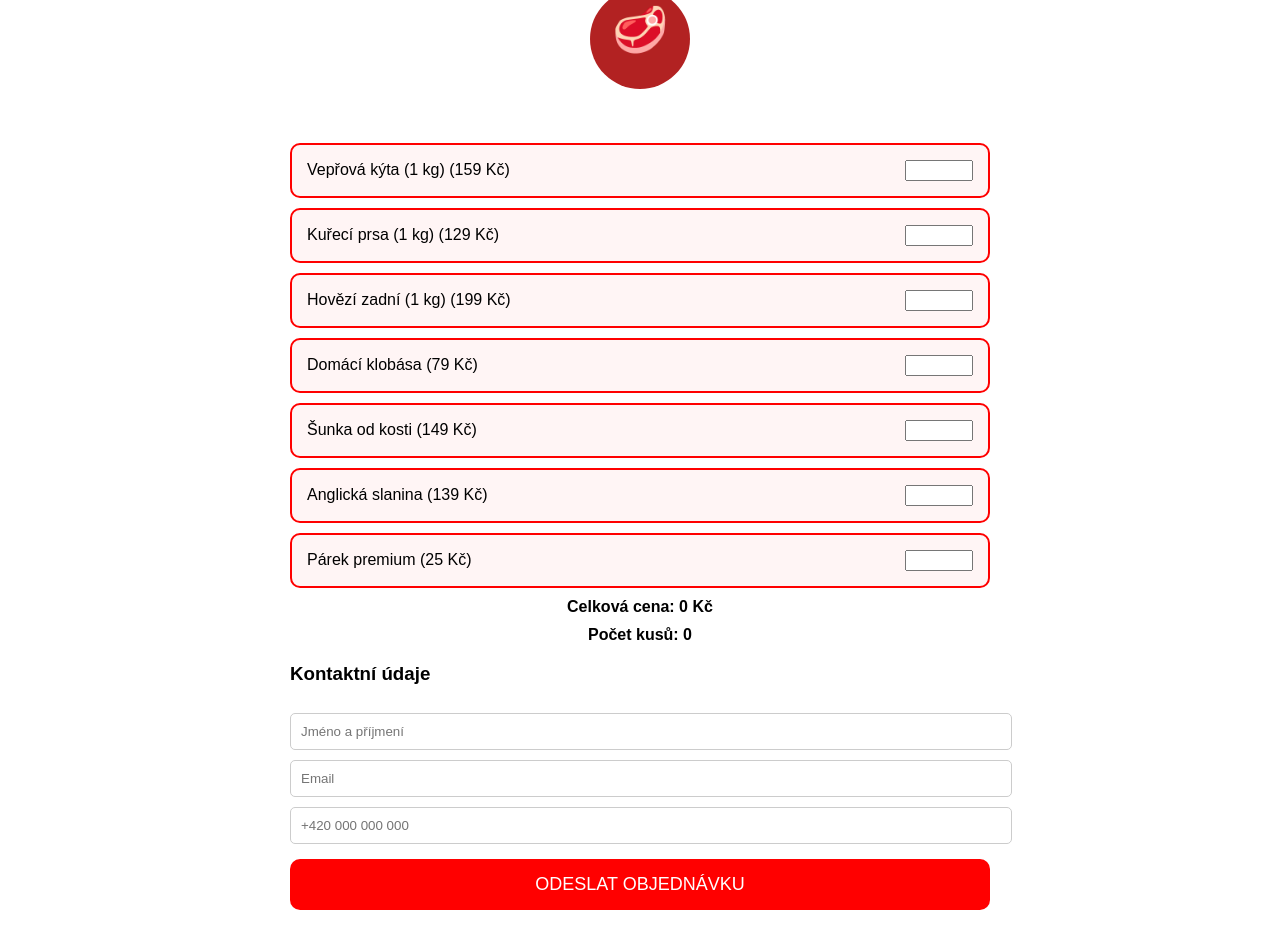
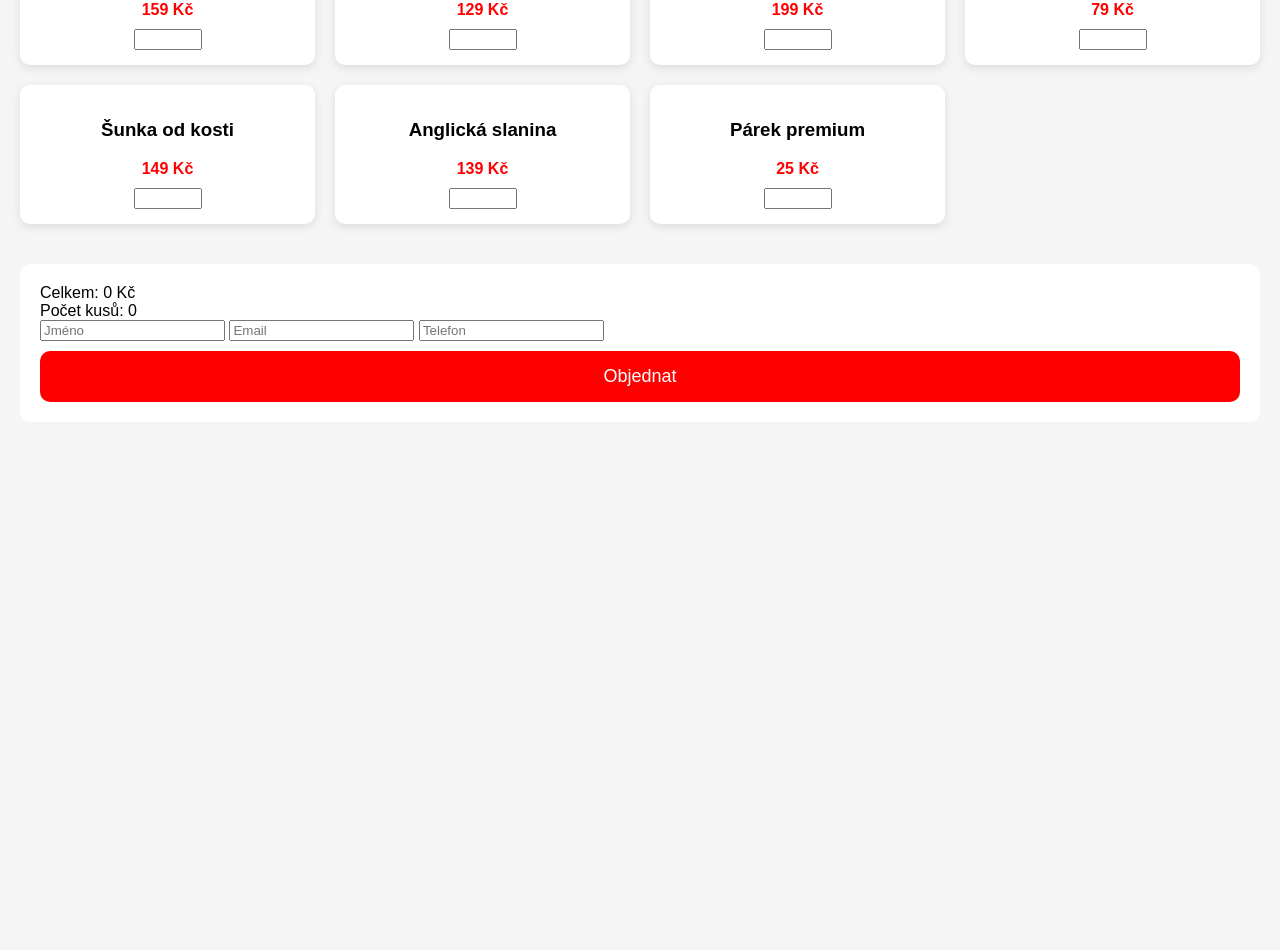
Before and after one commit to bobcqqq/P2A-zdrahal-app26, a plain HTML site: page index.html in a window 1280 px wide. Shown: the part 161-1111 px from the top of the page. After the commit the page ends 800 px from the top, so only its background shows below. Drawn offline with Linux system fonts and the light colour scheme.

Commit message:
Update index.html

```diff
--- a/index.html
+++ b/index.html
@@ -6,61 +6,77 @@
 
 <style>
 body {
+ margin: 0;
  font-family: Arial;
- background: white;
+ background: #f5f5f5;
+}
+
+/* ✅ HEADER */
+header {
+ background: #b22222;
+ color: white;
+ padding: 15px;
+ display: flex;
+ justify-content: space-between;
+ align-items: center;
+}
+
+header h1 {
  margin: 0;
 }
 
-header {
- text-align: center;
- background: #b22222;
- color: white;
+.logo img {
+ height: 50px;
+}
+
+/* ✅ GRID */
+#items {
+ display: grid;
+ grid-template-columns: repeat(auto-fit, minmax(250px, 1fr));
+ gap: 20px;
  padding: 20px;
 }
 
-.container {
- max-width: 700px;
- margin: 20px auto;
- padding: 20px;
+/* ✅ KARTA PRODUKTU */
+.card {
+ background: white;
+ border-radius: 10px;
+ padding: 15px;
+ box-shadow: 0 3px 10px rgba(0,0,0,0.1);
+ transition: 0.3s;
+ text-align: center;
 }
 
-/* ✅ BOX PRODUKTU */
-.item {
- border: 2px solid red;
- border-radius: 10px;
- padding: 15px;
- margin-bottom: 10px;
- display: flex;
- justify-content: space-between;
- align-items: center;
- background: #fff5f5;
+.card:hover {
+ transform: translateY(-5px);
+ box-shadow: 0 5px 20px rgba(0,0,0,0.2);
 }
 
-/* ✅ INPUTY */
+/* ✅ CENA */
+.price {
+ color: red;
+ font-weight: bold;
+ margin: 10px 0;
+}
+
+/* ✅ INPUT */
 input[type="number"] {
  width: 60px;
 }
 
-input[type="text"], input[type="email"] {
- width: 100%;
- padding: 10px;
- margin-top: 10px;
- border: 1px solid #ccc;
- border-radius: 5px;
+/* ✅ PANEL */
+.panel {
+ background: white;
+ padding: 20px;
+ margin: 20px;
+ border-radius: 10px;
 }
 
-/* ✅ SOUHRN */
-.summary {
- text-align: center;
- font-weight: bold;
- margin-top: 10px;
-}
-
-/* ✅ TLAČÍTKO */
+/* ✅ BUTTON */
 button {
  width: 100%;
  padding: 15px;
- margin-top: 15px;
+ margin-top: 10px;
  font-size: 18px;
  background: red;
  color: white;
@@ -72,159 +88,118 @@ button {
 button:hover {
  background: darkred;
 }
-
-.logo {
- text-align: center;
- margin: 20px;
-}
 </style>
 
 </head>
+
 <body>
 
 <header>
-<h1>Řeznictví U Zlatého nože</h1>
+<h1>🥩 Řeznictví U Zlatého nože</h1>
 </header>
-
-<!-- ✅ LOGO (vygenerované SVG) -->
-<div class="logo">
-<svg width="120" height="120">
- <circle cx="60" cy="60" r="50" fill="#b22222"/>
- <text x="50%" y="55%" text-anchor="middle" font-size="45" fill="white">🥩</text>
-</svg>
-</div>
-
-<div class="container">
 
 <div id="items"></div>
 
-<div id="celkem" class="summary">Celková cena: 0 Kč</div>
-<div id="pocet" class="summary">Počet kusů: 0</div>
+<div class="panel">
+<div id="celkem">Celkem: 0 Kč</div>
+<div id="pocet">Počet kusů: 0</div>
 
-<h3>Kontaktní údaje</h3>
+<input type="text" id="jmeno" placeholder="Jméno">
+<input type="email" id="email" placeholder="Email">
+<input type="text" id="telefon" placeholder="Telefon">
 
-<input type="text" id="jmeno" placeholder="Jméno a příjmení">
-<input type="email" id="email" placeholder="Email">
-<input type="text" id="telefon" placeholder="+420 000 000 000">
-
-<button onclick="odeslatObjednavku()">ODESLAT OBJEDNÁVKU</button>
-
+<button onclick="odeslat()">Objednat</button>
 </div>
 
 <script>
 
 let items = [];
 
-// ✅ načtení CSV
 async function loadCSV() {
- let response = await fetch("data_reznictvi.csv?t=" + Date.now());
- let text = await response.text();
- let lines = text.split("\n");
+ let r = await fetch("data_reznictvi.csv?t=" + Date.now());
+ let t = await r.text();
+ let lines = t.split("\n");
 
  for (let i = 1; i < lines.length; i++) {
   let line = lines[i].trim();
   if (!line) continue;
 
-  let [nazev, cena] = line.split(",");
-
-  items.push({
-   nazev: nazev,
-   cena: parseFloat(cena),
-   mnozstvi: 0
-  });
+  let [n, c] = line.split(",");
+  items.push({nazev: n, cena: parseFloat(c), m: 0});
  }
 
- renderItems();
+ render();
 }
 
-// ✅ vykreslení produktů
-function renderItems() {
+function render() {
  let container = document.getElementById("items");
  container.innerHTML = "";
 
- items.forEach((item, index) => {
-  let div = document.createElement("div");
-  div.className = "item";
+ items.forEach((it, i) => {
+  let card = document.createElement("div");
+  card.className = "card";
 
-  div.innerHTML = `
-    <span>${item.nazev} (${item.cena} Kč)</span>
-    <input type="number" min="0"
-    onchange="updateItem(${index}, this.value)">
+  card.innerHTML = `
+   <h3>${it.nazev}</h3>
+   <div class="price">${it.cena} Kč</div>
+   <input type="number" min="0" onchange="update(${i}, this.value)">
   `;
 
-  container.appendChild(div);
+  container.appendChild(card);
  });
 }
 
-// ✅ změna množství
-function updateItem(index, value) {
- items[index].mnozstvi = parseInt(value) || 0;
- updateSummary();
+function update(i, v) {
+ items[i].m = parseInt(v) || 0;
+ sum();
 }
 
-// ✅ výpočet
-function updateSummary() {
- let celkem = 0;
- let pocet = 0;
+function sum() {
+ let cel = 0, poc = 0;
 
- items.forEach(item => {
-  celkem += item.cena * item.mnozstvi;
-  pocet += item.mnozstvi;
+ items.forEach(it => {
+  cel += it.cena * it.m;
+  poc += it.m;
  });
 
- document.getElementById("celkem").innerText =
-  "Celková cena: " + celkem + " Kč";
-
- document.getElementById("pocet").innerText =
-  "Počet kusů: " + pocet;
+ document.getElementById("celkem").innerText = "Celkem: " + cel + " Kč";
+ document.getElementById("pocet").innerText = "Počet: " + poc;
 }
 
-// ✅ odeslání (OPRAVENO)
-function odeslatObjednavku() {
+function odeslat() {
+ let j = jmeno.value.trim();
+ let e = email.value.trim();
+ let t = telefon.value.trim();
 
- let jmeno = document.getElementById("jmeno").value.trim();
- let email = document.getElementById("email").value.trim();
- let telefon = document.getElementById("telefon").value.trim();
-
- if (!jmeno || !email || !telefon) {
-  alert("Vyplň všechny údaje!");
+ if (!j || !e || !t) {
+  alert("Vyplň údaje");
   return;
  }
 
- let textPolozky = "";
- let celkem = 0;
- let pocet = 0;
+ let txt = "", cel = 0, poc = 0;
 
- items.forEach(item => {
-  if (item.mnozstvi > 0) {
-   let cena = item.cena * item.mnozstvi;
-   celkem += cena;
-   pocet += item.mnozstvi;
-
-   textPolozky += item.nazev + " - " + item.mnozstvi + " ks\\n";
+ items.forEach(it => {
+  if (it.m > 0) {
+   txt += it.nazev + " - " + it.m + " ks\n";
+   cel += it.m * it.cena;
+   poc += it.m;
   }
  });
 
- if (pocet === 0) {
-  alert("Nevybral jsi žádné zboží!");
+ if (!poc) {
+  alert("Nic nevybráno");
   return;
  }
 
  let zprava =
-  "Jméno: " + jmeno + "\\n" +
-  "Email: " + email + "\\n" +
-  "Telefon: " + telefon + "\\n\\n" +
-  "Položky:\\n" + textPolozky + "\\n" +
-  "Celkem: " + celkem + " Kč";
+  j + "\n" + e + "\n" + t + "\n\n" +
+  txt + "\nCelkem: " + cel + " Kč";
 
- let mailto =
- "mailto:zdrahal.robin@kostka-skola.cz?subject=Objednávka&body=" +
- encodeURIComponent(zprava);
-
- window.location.href = mailto;
+ window.location.href =
+  "mailto:zdrahal.robin@kostka-skola.cz?subject=Objednávka&body=" +
+  encodeURIComponent(zprava);
 }
 
-// start
 loadCSV();
 
 </script>
```
